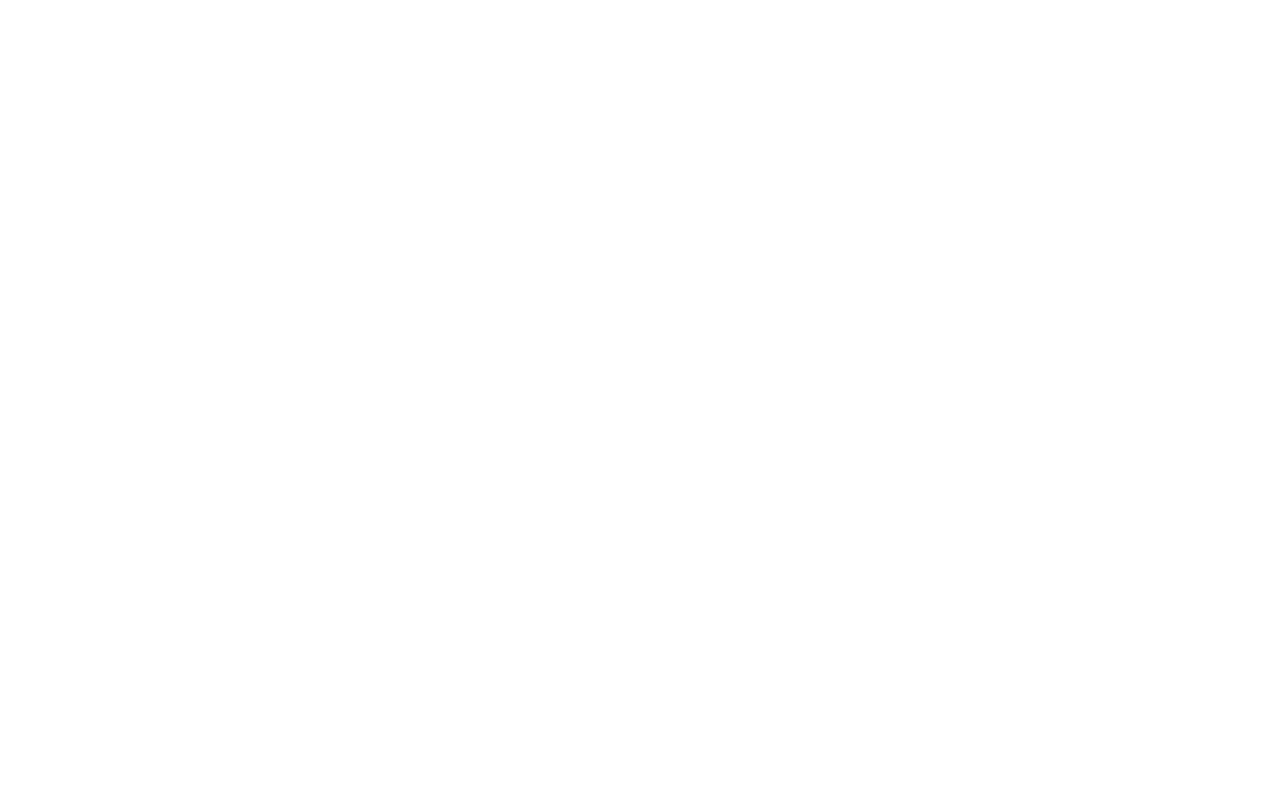
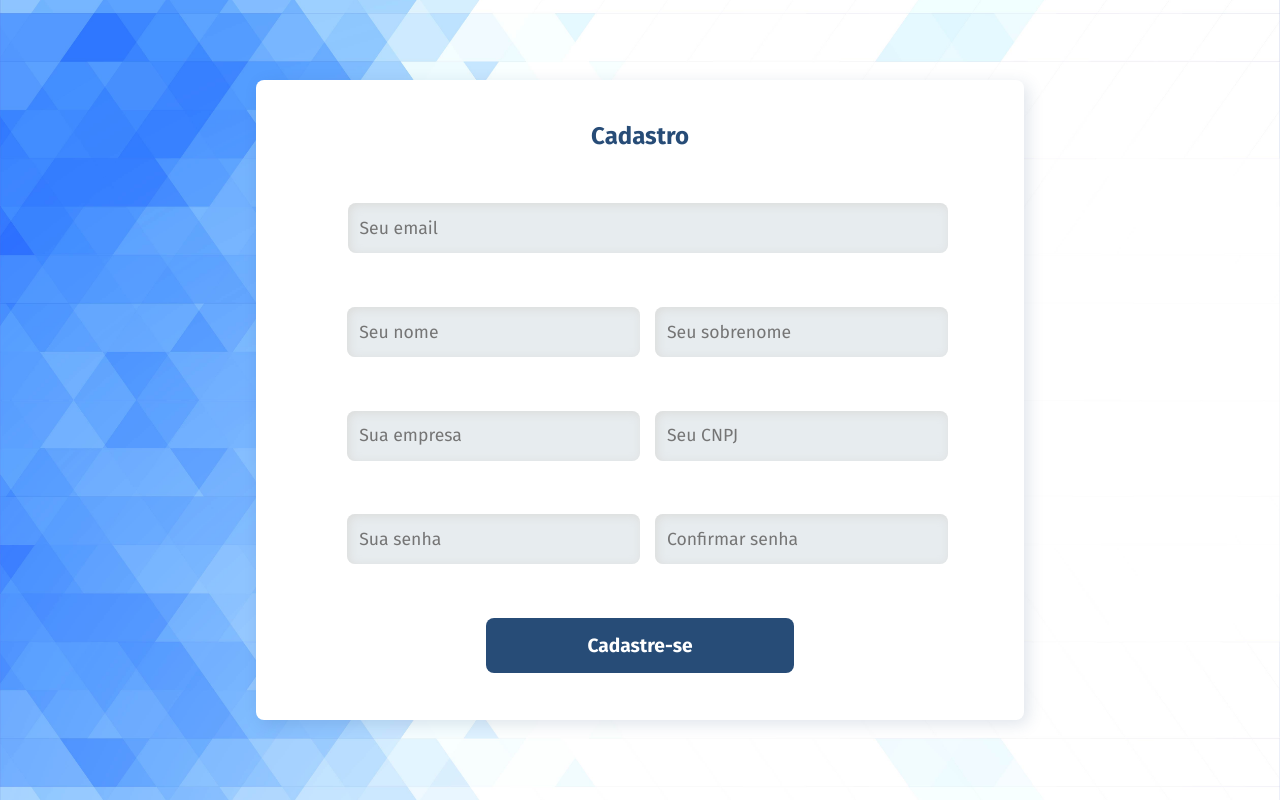
Before and after one commit to daniel-dantas/ProjetoFinalBD2, a React (Create React App) app in the folder frontend/: page /company in a window 1280 px wide. Built offline with nearby package versions, Linux system fonts and the light colour scheme.

Commit message:
view: construindo tela de cadastro da empresa

```diff
--- a/frontend/src/components/InputField/index.js
+++ b/frontend/src/components/InputField/index.js
@@ -3,6 +3,10 @@
 import {Input} from './style';
 
 function InputField(props) {
+
+    const inputSize = {
+        width: props.width,
+    }
 
     return <Input
                 placeholder={props.placeholder}
@@ -10,6 +14,8 @@
                 name={props.name}
                 onChange={props.onChange}
                 value={props.value}
+
+                style={inputSize}
             />
 
 }
--- a/frontend/src/components/InputField/style.js
+++ b/frontend/src/components/InputField/style.js
@@ -3,12 +3,12 @@
 import Colors from '../../styles/colors';
 
 export const Input = styled.input`
-    width: 75%;
-    height: 55px;
+    height: 50px;
     border-radius: 8px;
     outline: none;
     border: none;
     padding: 0 12px;
+    margin-left: 15px;
     font-size: 1.1em;
     color: ${Colors.primaryColor};
     font-weight: 450;
--- a/frontend/src/pages/Login/index.js
+++ b/frontend/src/pages/Login/index.js
@@ -1,7 +1,8 @@
 import React from 'react';
 import {useFormik} from 'formik';
 
-import {MainLogin,FormLogin,TitleLogin, RegisterMenssage, ButtonLogin} from './style';
+import {MainLogin,FormLogin, RegisterMenssage, ButtonLogin} from './style';
+import {Title} from '../../styles/global';
 import InputField from '../../components/InputField';
 
 function Login(){
@@ -19,10 +20,10 @@
     return(
         <MainLogin>
              <FormLogin onSubmit={formik.handleSubmit}>
-                <TitleLogin>Login</TitleLogin>
+                <Title>Login</Title>
                 <RegisterMenssage>Ainda não é cadastrado ? <b>Cadastre-se</b></RegisterMenssage>
-                <InputField id="email" name="email" placeholder="Seu email" type="text" onChange={formik.handleChange} value={formik.values.email}/>
-                <InputField id="password" name="password" placeholder="Sua senha" type="password" onChange={formik.handleChange} value={formik.values.password}/>
+                <InputField id="email" name="email" placeholder="Seu email" type="text" onChange={formik.handleChange} value={formik.values.email} width={75+"%"}/>
+                <InputField id="password" name="password" placeholder="Sua senha" type="password" onChange={formik.handleChange} value={formik.values.password} width={75+"%"}/>
                 <ButtonLogin type="submit">Entrar</ButtonLogin>
              </FormLogin>
         </MainLogin>
--- a/frontend/src/pages/Login/style.js
+++ b/frontend/src/pages/Login/style.js
@@ -1,6 +1,6 @@
 import styled from 'styled-components';
 
-import {Main} from '../../styles/global';
+import {Main,Button} from '../../styles/global';
 import Colors from '../../styles/colors';
 import loginBackground from '../../assets/img/background-login.jpg';
 import arrowIcon from '../../assets/icon/arrow-forward.png'
@@ -25,15 +25,6 @@
     box-shadow: 4px 4px 16px rgba(39,76,119,0.15);
 `;
 
-export const TitleLogin = styled.h2`
-    color: ${Colors.primaryColor};
-    margin-top: 15px;
-
-    &::selection{
-        background: transparent;
-    }
-`;
-
 export const RegisterMenssage = styled.p`
     font-weight: bold;
     color: #252422;
@@ -48,20 +39,7 @@
     }
 `;
 
-export const ButtonLogin = styled.button`
-    width: 80%;
-    height: 55px;
-    margin-bottom: 20px;
-    border-radius: 8px;
-    border: none;
-    font-weight: bold;
-    font-size: 1.2em;
-    color: #FFF;
-    background-color: ${Colors.primaryColor};
-    outline: none;
-    cursor: pointer;
-    transition: all 0.2s;
-    position: relative;
+export const ButtonLogin = styled(Button)`
 
     &::before{
         content: " ";
@@ -75,8 +53,4 @@
         background-position: center;
         background-repeat: no-repeat;
     }
-
-    &:hover{
-        opacity:0.95;
-    }
 `;
--- /dev/null
+++ b/frontend/src/pages/RegisterCompany/index.js
@@ -0,0 +1,49 @@
+import React from 'react';
+import {useFormik} from 'formik';
+
+import Input from '../../components/InputField';
+
+import {Title} from '../../styles/global';
+import {MainRegister, RegisterForm, RegisterButton} from './style';
+
+function RegisterCompany(){
+
+    const formik = useFormik({
+        initialValues:{
+            email: '',
+            name: '',
+            surname: '',
+            company: '',
+            cnpj: '',
+            password: '',
+            confirm: ''
+        },
+        onSubmit: values => {
+            if(values.password != values.confirm){
+                alert("As senhas não batem")
+            }else{
+                console.log(JSON.stringify(values));
+            }
+
+        }
+    });
+
+
+    return(
+       <MainRegister>
+            <RegisterForm onSubmit={formik.handleSubmit}>
+                <Title>Cadastro</Title>
+                <Input placeholder="Seu email" type="text" id="email" name="email" onChange={formik.handleChange} value={formik.values.email} width={75+"%"}></Input>
+                <Input placeholder="Seu nome" type="text" id="name" name="name" onChange={formik.handleChange} value={formik.values.name} width={35+"%"}></Input>
+                <Input placeholder="Seu sobrenome" type="text" id="surname" name="surname" onChange={formik.handleChange} value={formik.values.surname} width={35+"%"}></Input>
+                <Input placeholder="Sua empresa" type="text" id="company" name="company" onChange={formik.handleChange} value={formik.values.company} width={35+"%"}></Input>
+                <Input placeholder="Seu CNPJ" type="text" id="cnpj" name="cnpj" onChange={formik.handleChange} value={formik.values.cnpj} width={35+"%"}></Input>
+                <Input placeholder="Sua senha" type="password" id="password" name="password" onChange={formik.handleChange} value={formik.values.password} width={35+"%"}></Input>
+                <Input placeholder="Confirmar senha" type="password" id="confirm" name="confirm" onChange={formik.handleChange} value={formik.values.confirm} width={35+"%"}></Input>
+                <RegisterButton type="submit">Cadastre-se</RegisterButton>
+            </RegisterForm>
+       </MainRegister>
+    );
+}
+
+export default RegisterCompany;
--- /dev/null
+++ b/frontend/src/pages/RegisterCompany/style.js
@@ -0,0 +1,29 @@
+import styled from 'styled-components';
+
+import {Button, Main} from '../../styles/global';
+import loginBackground from '../../assets/img/background-login.jpg';
+
+
+export const MainRegister = styled(Main)`
+    background-image: url(${loginBackground});
+    background-repeat: no-repeat;
+    background-size: 100%;
+    background-position: center;
+`;
+
+export const RegisterForm = styled.form`
+    width: 60%;
+    height: 80vh;
+    border-radius: 8px;
+    background-color: #FFF;
+    box-shadow: 4px 4px 16px rgba(39,76,119,0.15);
+    display: flex;
+    flex-direction: row;
+    flex-wrap: wrap;
+    justify-content: center;
+    align-items: center;
+`;
+
+export const RegisterButton = styled(Button)`
+    width: 40%;
+`;
--- a/frontend/src/routes.js
+++ b/frontend/src/routes.js
@@ -3,12 +3,14 @@
 
 import Home from './pages/Home';
 import Login from './pages/Login';
+import RegisterCompany from './pages/RegisterCompany';
 
 function Routes(){
     return(
         <BrowserRouter>
             <Route path="/" exact component={Home} />
             <Route path="/login" exact component={Login} />
+            <Route path="/company" exact component={RegisterCompany} />
         </BrowserRouter>
     );
 }
--- a/frontend/src/styles/global.js
+++ b/frontend/src/styles/global.js
@@ -10,3 +10,34 @@
     align-items: center;
     color: ${Colors.primaryColor};
 `;
+
+export const Button = styled.button`
+    width: 80%;
+    height: 55px;
+    margin-bottom: 20px;
+    border-radius: 8px;
+    border: none;
+    font-weight: bold;
+    font-size: 1.2em;
+    color: #FFF;
+    background-color: ${Colors.primaryColor};
+    outline: none;
+    cursor: pointer;
+    transition: all 0.2s;
+    position: relative;
+
+    &:hover{
+        opacity:0.95;
+    }
+`;
+
+export const Title = styled.h2`
+    color: ${Colors.primaryColor};
+    margin-top: 15px;
+    width: 90%;
+    text-align: center;
+
+    &::selection{
+        background: transparent;
+    }
+`;
```
